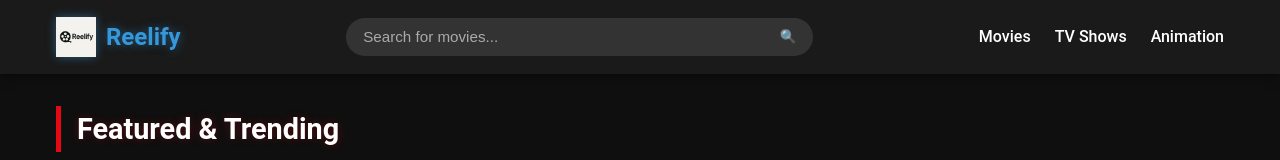
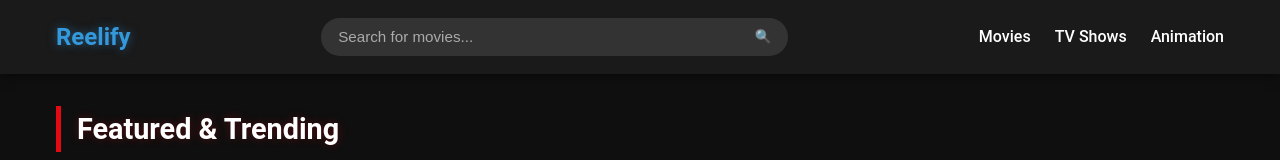
Before and after one commit to Sharleen10/reelifymd, a React (Create React App) app in the folder reelifymd/: page / in a window 1280 px wide. Shown: the top 160 px of the page. Built offline with nearby package versions, Linux system fonts and the light colour scheme; no server answers.

Commit message:
Remove Logo

```diff
--- a/reelifymd/src/components/Navbar.js
+++ b/reelifymd/src/components/Navbar.js
@@ -1,6 +1,6 @@
 //Navbar.js
 import React from "react";
-import logo from "../assests/Reelify Logo.png";
+
 
 function Navbar({ onSearch, searchTerm, setSearchTerm, onNavigation, currentView }) {
   // Handle navigation with fallback
@@ -22,7 +22,7 @@ function Navbar({ onSearch, searchTerm, setSearchTerm, onNavigation, currentView
           onClick={(e) => handleNavigationClick("home", e)}
           style={{ cursor: "pointer" }}
         >
-          <img src={logo} alt="Reelify" />
+
           <span>Reelify</span>
         </div>
 
```
